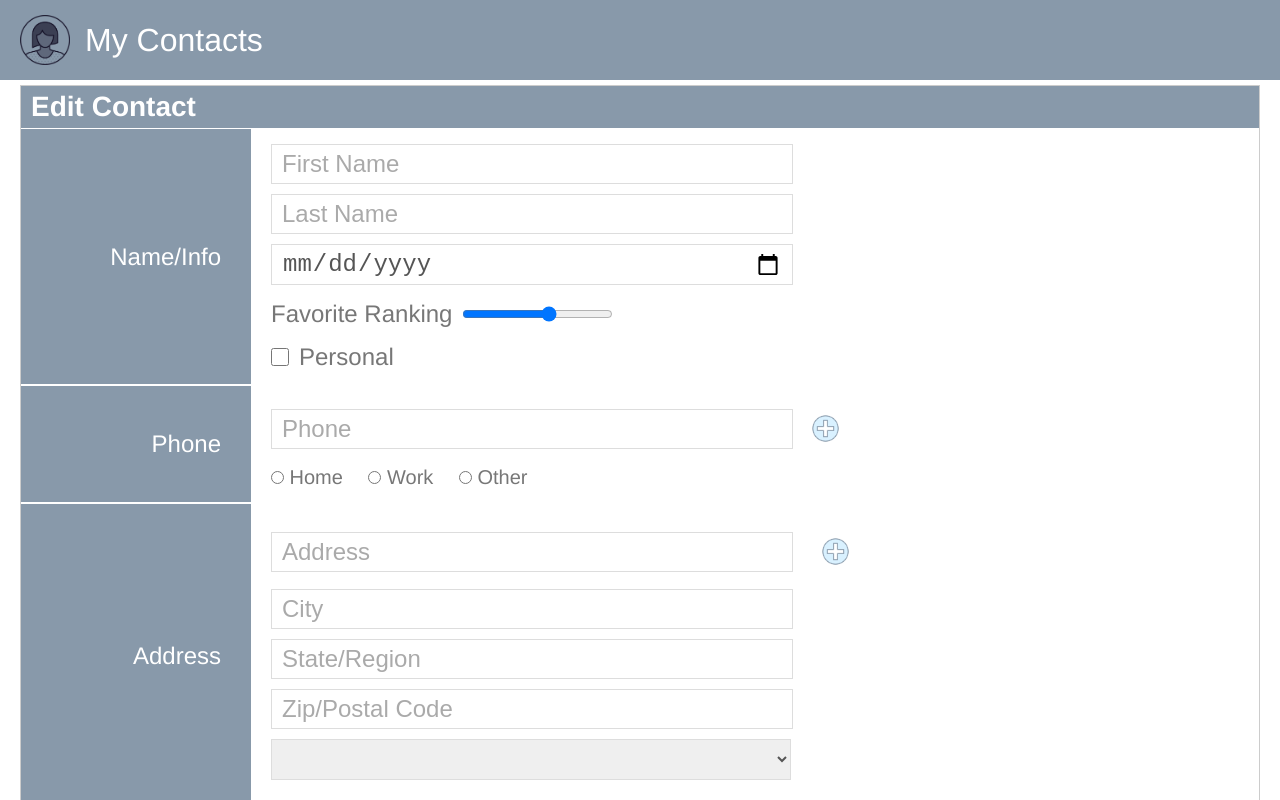
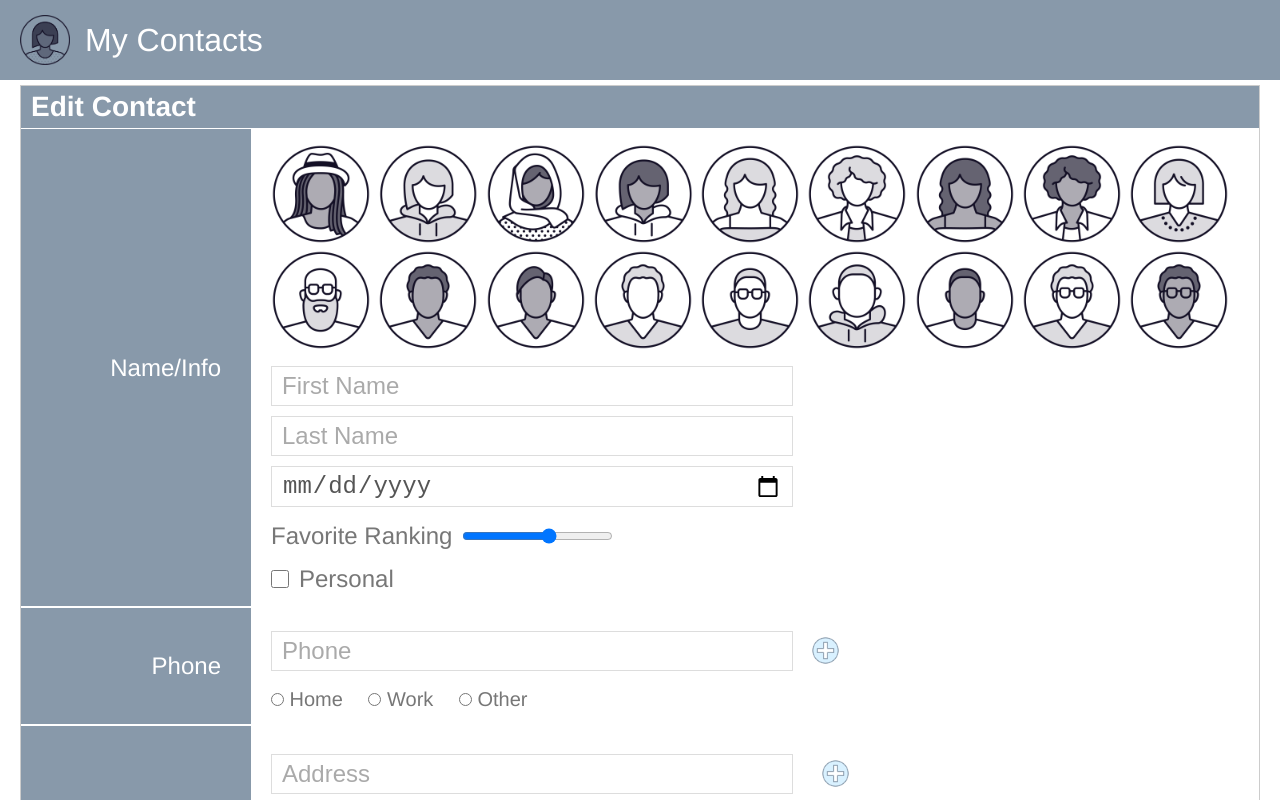
Before and after one commit to elainez/ReactiveFormCodeAlong, an Angular app: page /contacts/edit in a window 1280 px wide. Shown: the top 800 px of the page. Built offline with nearby package versions, Linux system fonts and the light colour scheme; what angular-in-memory-web-api would draw is missing.

Commit message:
adding ControlValueAccessor to component

```diff
--- a/src/app/app.module.ts
+++ b/src/app/app.module.ts
@@ -9,13 +9,15 @@
 import { EditContactComponent } from './edit-contact/edit-contact.component';
 import { InMemoryContactsApi } from './contacts/in-memory-contacts.service';
 import { DateValueAccessorDirective } from 'src/directives/date-value-accessor.directive';
+import { ProfileIconSelectorComponent } from '../profileIconSelector/profile-icon-selector/profile-icon-selector.component';
 
 @NgModule({
   declarations: [
     AppComponent,
     ContactListComponent,
     EditContactComponent,
-    DateValueAccessorDirective
+    DateValueAccessorDirective,
+    ProfileIconSelectorComponent
   ],
   imports: [
     BrowserModule,
--- a/src/app/contacts/contact.model.ts
+++ b/src/app/contacts/contact.model.ts
@@ -1,5 +1,6 @@
 export interface Contact {
   id: string,
+  icon: string,
   personal: boolean,
   firstName: string,
   lastName: string,
--- a/src/app/contacts/in-memory-contacts.service.ts
+++ b/src/app/contacts/in-memory-contacts.service.ts
@@ -6,6 +6,7 @@
     let contacts: Contact[] = [
       {
         id: '5CehW',
+        icon: '',
         personal:true,
         firstName: 'Percival',
         lastName: 'Doodleplumb',
@@ -23,6 +24,7 @@
       },
       {
         id: 'A6rwe',
+        icon: '',
         personal:false,
         firstName: 'Mortimer',
         lastName: 'Flungford',
@@ -40,6 +42,7 @@
       },
       {
         id: '3bNGA',
+        icon: '',
         personal:false,
         firstName: 'Wanda',
         lastName: 'Giggleworth',
--- a/src/app/edit-contact/edit-contact.component.html
+++ b/src/app/edit-contact/edit-contact.component.html
@@ -6,6 +6,7 @@
     <section>
       <nav>Name/Info</nav>
       <div>
+        <profile-icon-selector formControlName="icon"/>
         <input formControlName="firstName" [class.error]="firstName.touched && firstName.invalid" placeholder="First Name" />
         <em *ngIf="firstName.touched && firstName.errors?.['required']">Please enter a First Name</em>
           <!--errors.minLength. Notice that that is all lowercase-->
--- a/src/app/edit-contact/edit-contact.component.ts
+++ b/src/app/edit-contact/edit-contact.component.ts
@@ -26,6 +26,7 @@
   contactForm = this.fb.nonNullable.group(
     {
       id: '',
+      icon:'',
       personal: false,
       firstName: ['', [Validators.required, Validators.minLength(3),noWhiteSpaceValidator]],
       lastName: '',
@@ -55,7 +56,7 @@
         if (!contact)
           return
         //since the shape of our contact interface matches the shape of our form model, I can just pass in our contact right here. And this single contactForm.setValue call replaces all of these calls down here
-        console.log(contact.dateOfBirth, typeof(this.contactForm.controls.dateOfBirth.value));
+       // console.log(contact.dateOfBirth, typeof(this.contactForm.controls.dateOfBirth.value));
         this.contactForm.setValue(contact);
 
         //please note a form model has another method called patchValue that allows you to set values of only a few properties on your form model
--- a/src/directives/date-value-accessor.directive.ts
+++ b/src/directives/date-value-accessor.directive.ts
@@ -56,7 +56,7 @@
   writeValue(newValue: any): void {
     //yyyy-mm-dd
     //iso: yyyy-mm-ddThh:mm:ss.000Z
-    console.log('writevalue', newValue);
+    //console.log('writevalue', newValue);
     if (newValue instanceof Date) {
       console.log('writevalue', newValue);
       this.element.nativeElement.value = newValue.toISOString().split('T')[0];
--- /dev/null
+++ b/src/profileIconSelector/profile-icon-selector/profile-icon-selector.component.css
@@ -0,0 +1,15 @@
+ul {
+    display: flex;
+    flex-wrap: wrap;
+    justify-content: space-between;
+}
+
+img {
+    cursor: pointer;
+    width: 100px;
+}
+
+.selected {
+    border-radius: 60px;
+    background-color: #e0fecb;
+}
--- /dev/null
+++ b/src/profileIconSelector/profile-icon-selector/profile-icon-selector.component.html
@@ -0,0 +1,7 @@
+<ul *ngIf="showAllIcons">
+    <li *ngFor="let icon of profileIcons">
+        <img [src]="'/assets/profile/' + icon" (click)="iconSelected(icon)" [class.selected]="icon===selectedIcon"
+            [alt]="icon" />
+    </li>
+</ul>
+<img [src]="'/assets/profile/' + selectedIcon" *ngIf="!showAllIcons" (click)="showAllIcons = true" />
--- /dev/null
+++ b/src/profileIconSelector/profile-icon-selector/profile-icon-selector.component.ts
@@ -0,0 +1,49 @@
+import { Component, forwardRef, Provider } from '@angular/core';
+import { profileNames } from '../profile-names';
+import { NG_VALUE_ACCESSOR, ControlValueAccessor } from '@angular/forms';
+
+@Component({
+  selector: 'profile-icon-selector',
+  templateUrl: './profile-icon-selector.component.html',
+  styleUrls: ['./profile-icon-selector.component.css'],
+  providers: [{
+    provide: NG_VALUE_ACCESSOR,
+    useExisting: forwardRef(() => ProfileIconSelectorComponent),
+    multi: true
+  }]
+})
+
+
+
+export class ProfileIconSelectorComponent implements ControlValueAccessor {
+
+  profileIcons = profileNames;
+  showAllIcons: boolean = true;
+  selectedIcon!: string | null;
+
+  iconSelected(icon: string): void {
+    this.selectedIcon = icon;
+    //console.log(this.selectedIcon);
+    this.showAllIcons = false;
+    this.onChange(icon);
+  }
+
+  private onChange!: Function;
+  private onTouched!: Function;
+
+  writeValue(icon: string): void {
+    this.selectedIcon = icon;
+    if (icon && icon != '')
+      this.showAllIcons = false;
+    else
+      this.showAllIcons = true;
+  }
+
+  registerOnChange(fn: Function): void {
+    this.onChange = (icon:string)=>{fn(icon)};
+  }
+
+  registerOnTouched(fn: any): void {
+    this.onTouched = fn;
+  }
+}
--- /dev/null
+++ b/src/profileIconSelector/profile-names.ts
@@ -0,0 +1,20 @@
+export const profileNames = [
+'person-01.png',
+'person-02.png',
+'person-03.png',
+'person-04.png',
+'person-05.png',
+'person-06.png',
+'person-07.png',
+'person-08.png',
+'person-09.png',
+'person-10.png',
+'person-11.png',
+'person-12.png',
+'person-13.png',
+'person-14.png',
+'person-15.png',
+'person-16.png',
+'person-17.png',
+'person-18.png',
+];
```
Also changed, not shown: 1 other file (tests, documents, lock files or other folders).
